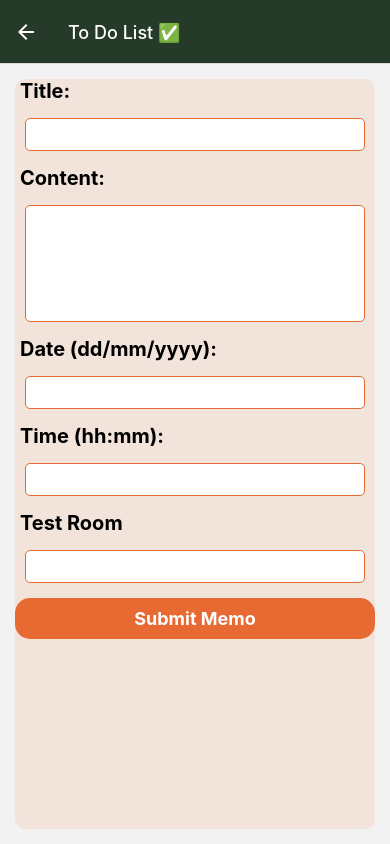
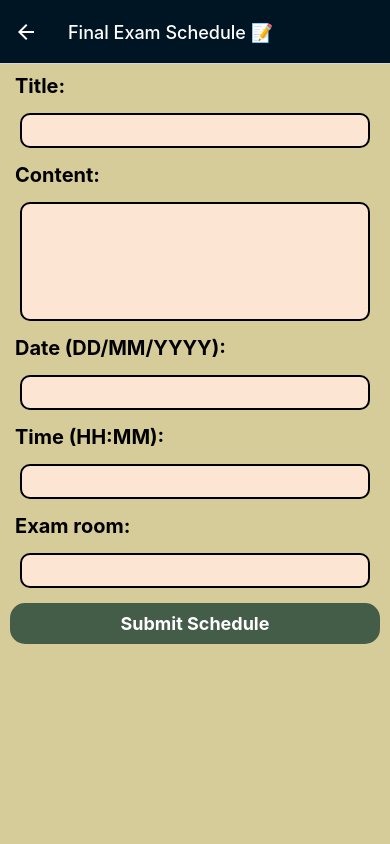
Before and after one commit to PONDRICK/MeMoStar, a React Native app: screen /Create in a window 390 px wide. Built offline with nearby package versions, Linux system fonts and the light colour scheme.

Commit message:
commit 5

```diff
--- a/App.js
+++ b/App.js
@@ -16,8 +16,8 @@ export default function App() {
             <NavigationContainer>
                 <Stack.Navigator
                     screenOptions={{
-                        headerTitle: "To Do List ✅",
-                        headerStyle: { backgroundColor: "#263A29" },
+                        headerTitle: "Final Exam Schedule 📝",
+                        headerStyle: { backgroundColor: "#001524" },
                         headerTintColor: "#fff",
                     }}
                 >
--- a/src/components/MemoForm.js
+++ b/src/components/MemoForm.js
@@ -6,7 +6,7 @@ const MemoForm = ({ onSubmit, initValues }) => {
     const [content, setContent] = useState(initValues.content);
     const [date, setDate] = useState(initValues.date);
     const [time, setTime] = useState(initValues.time);
-    const [room, setRoom] = useState(initValues.room)
+    const [room, setRoom] = useState(initValues.room);
 
     const isDateValid = /^([0-2][0-9]|3[0-1])\/(0[1-9]|1[0-2])\/\d{4}$/.test(date);
     const isTimeValid = /^([01][0-9]|2[0-3]):[0-5][0-9]$/.test(time);
@@ -16,7 +16,7 @@ const MemoForm = ({ onSubmit, initValues }) => {
 
     if (isDateValid) {
         const [day, month, year] = date.split('/').map(Number);
-        dateObj = new Date(year, month - 1, day); // Month is 0-indexed
+        dateObj = new Date(year, month - 1, day);
     }
 
     if (isTimeValid) {
@@ -40,54 +40,53 @@ const MemoForm = ({ onSubmit, initValues }) => {
                 value={content}
                 onChangeText={(text) => setContent(text)}
             />
-            <Text style={styles.label}>Date (dd/mm/yyyy):</Text>
+            <Text style={styles.label}>Date (DD/MM/YYYY):</Text>
             <TextInput
                 style={styles.input}
                 value={date}
                 onChangeText={(text) => setDate(text)}
             />
             {isDateValid || date === "" ? null : (
-                <Text style={styles.errorText}>Invalid date format (dd/mm/yyyy)</Text>
+                <Text style={styles.errorText}>Invalid date format (DD/MM/YYYY)</Text>
             )}
-            <Text style={styles.label}>Time (hh:mm):</Text>
+            <Text style={styles.label}>Time (HH:MM):</Text>
             <TextInput
                 style={styles.input}
                 value={time}
                 onChangeText={(text) => setTime(text)}
             />
             {isTimeValid || time === "" ? null : (
-                <Text style={styles.errorText}>Invalid time format (hh:mm)</Text>
+                <Text style={styles.errorText}>Invalid time format (HH:MM)</Text>
             )}
-            <Text style={styles.label}>Test Room</Text>
+            <Text style={styles.label}>Exam room:</Text>
             <TextInput
                 style={styles.input}
                 value={room}
                 onChangeText={(text) => setRoom(text)}
             />
             <TouchableOpacity
-                style={[styles.button, { backgroundColor: '#E86A33' }]}
+                style={[styles.button, { backgroundColor: '#445D48' }]}
                 onPress={() => {
                     if (isDateValid && isTimeValid) {
-                        onSubmit(title, content, date, time,room);
+                        onSubmit(title, content, date, time, room);
                     }
                 }}
             >
-                <Text style={styles.buttonText}>Submit Memo</Text>
+                <Text style={styles.buttonText}>Submit Schedule</Text>
             </TouchableOpacity>
         </View>
     );
 };
 
 MemoForm.defaultProps = {
-    initValues: { title: "", content: "", date: "", time: "" ,room:""},
+    initValues: { title: "", content: "", date: "", time: "", room: "" },
 };
 
 const styles = StyleSheet.create({
     container: {
         flex: 1,
-        margin: 15,
-        backgroundColor: '#F2E3DB',
-        borderRadius: 10
+        backgroundColor: '#D6CC99',
+        padding: 10,
     },
     label: {
         fontSize: 20,
@@ -97,23 +96,23 @@ const styles = StyleSheet.create({
     },
     input: {
         fontSize: 18,
-        borderWidth: 1,
-        borderColor: "#E86A33",
-        borderRadius: 5,
+        borderWidth: 2,
+        borderColor: "#000",
+        borderRadius: 10,
         padding: 5,
         paddingLeft: 10,
         margin: 10,
         marginBottom: 15,
-        backgroundColor: "#fff"
+        backgroundColor: "#FDE5D4"
     },
     multiline: {
-        minHeight: 100, // Set a minimum height for multiline input
+        minHeight: 100,
     },
     button: {
         borderRadius: 15,
         padding: 10,
         alignItems: 'center',
-        backgroundColor: '#E86A33',
+        backgroundColor: '#445D48',
     },
     buttonText: {
         color: '#fff',
--- a/src/context/BlogContext.js
+++ b/src/context/BlogContext.js
@@ -26,18 +26,18 @@ const memoReducer = (state, action) => {
 };
 
 const addMemo = (dispatch) => {
-    return (title, content, date,time,room) => { // Add date parameter
-        dispatch({ type: "add-memo", payload: { title, content, date ,time,room} }); // Pass date to payload
+    return (title, content, date,time,room) => {
+        dispatch({ type: "add-memo", payload: { title, content, date ,time,room} });
     };
 };
 const delMemo = dispatch => {
     return (id) => dispatch({ type: 'del-memo', payload: id });
 };
 const editMemo = dispatch => {
-    return (id, title, content) => dispatch({ type: 'edit-memo', payload: { id, title, content } });
+    return (id, title, content,date,time,room) => dispatch({ type: 'edit-memo', payload: { id, title, content, date, time, room } });
 };
 export const { Context, Provider } = createDataContext(
     memoReducer,
     { addMemo, delMemo, editMemo },
-    [{ title: 'Title000', content: 'Content000' }]
+    [{ id: '00001', title: 'Mobile Application', content: 'Final exam', date: '28/10/2023', time: '13:00', room: 'SC-330' }]
 );
--- a/src/screens/CreateScreen.js
+++ b/src/screens/CreateScreen.js
@@ -7,8 +7,8 @@ const CreateScreen = ({ navigation }) => {
     const { addMemo } = useContext(Context);
     return (
         <MemoForm
-            onSubmit={(title, content, date,time,room) => {
-                addMemo(title, content, date,time,room); // Passed date to addMemo
+            onSubmit={(title, content, date, time, room) => {
+                addMemo(title, content, date, time, room);
                 navigation.navigate("Index");
             }}
         />
--- a/src/screens/EditScreen.js
+++ b/src/screens/EditScreen.js
@@ -2,21 +2,18 @@ import React, { useContext } from "react";
 import { View, Text, StyleSheet } from "react-native";
 import { Context } from "../context/BlogContext";
 import MemoForm from "../components/MemoForm";
-const EditScreen = ({ route,navigation }) => {
-    const { state,editMemo } = useContext(Context);
+const EditScreen = ({ route, navigation }) => {
+    const { state, editMemo } = useContext(Context);
     const id = route.params.id;
+    const memo = state.find((memo) => memo.id === id);
 
-    const memo = state.find((memo)=>memo.id===id);
-    //console.log(memo);
     return (
         <View style={styles.container}>
-            <Text>{id}</Text>
-            <MemoForm initValues = {{title:memo.title,content:memo.content}}
-            onSubmit={(title,content)=>{
-                editMemo(id,title,content)
-                //navigation.navigate("Index");
-                navigation.pop();
-            }}
+            <MemoForm initValues={{ title: memo.title, content: memo.content, date: memo.date, time: memo.time, room: memo.room }}
+                onSubmit={(title, content, date, time, room) => {
+                    editMemo(id, title, content, date, time, room)
+                    navigation.pop();
+                }}
             />
         </View>
     );
@@ -25,7 +22,6 @@ const EditScreen = ({ route,navigation }) => {
 const styles = StyleSheet.create({
     container: {
         flex: 1,
-        padding: 15,
     },
     title: {
         fontSize: 20,
--- a/src/screens/IndexScreen.js
+++ b/src/screens/IndexScreen.js
@@ -23,11 +23,11 @@ const IndexScreen = ({ navigation }) => {
         const dateA = formatDate(a.date, a.time);
         const dateB = formatDate(b.date, b.time);
         return dateA - dateB;
-      });
+    });
     const confirmDelete = (id) => {
         return Alert.alert(
             "Delete?",
-            "Confirm",
+            "Are you sure you want to delete?",
             [
                 {
                     text: 'Cancel',
@@ -51,20 +51,18 @@ const IndexScreen = ({ navigation }) => {
         }
     }
     const deleteAllMemos = () => {
-        // Show confirmation dialog
         Alert.alert(
-            "Delete All Memos",
-            "Are you sure you want to delete all memos?",
+            "Delete All Final Exam Schedules?",
+            "Are you sure you want to delete all final exam schedules?",
             [
                 {
                     text: 'Cancel',
-                    onPress: () => console.log('Cancel to delete all memos'),
+                    onPress: () => console.log('Cancel to delete all final exam schedules'),
                     style: 'cancel'
                 },
                 {
                     text: 'Delete',
                     onPress: () => {
-                        // Delete all memos
                         state.forEach((memo) => {
                             delMemo(memo.id);
                         });
@@ -77,20 +75,20 @@ const IndexScreen = ({ navigation }) => {
 
     return (
         <View style={styles.container}>
-            <TouchableOpacity // Change to TouchableOpacity for better styling
-                style={[styles.button, { backgroundColor: '#E86A33' }]} // Set button style and color
+            <TouchableOpacity
+                style={[styles.button, { backgroundColor: '#445D48' }]}
                 onPress={() => {
                     navigation.navigate("StarredMemos", { starredMemos });
                 }}
             >
-                <Text style={styles.buttonText}>Show Favorite</Text>
+                <Text style={styles.buttonText}>Show Final Exam Completed</Text>
             </TouchableOpacity>
 
-           <TouchableOpacity // Change to TouchableOpacity for better styling
-                style={[styles.button, { backgroundColor: '#E86A33' }]} // Set button style and color
+            <TouchableOpacity
+                style={[styles.button, { backgroundColor: '#445D48' }]}
                 onPress={deleteAllMemos}
             >
-                <Text style={styles.buttonText}>Delete All Memos</Text>
+                <Text style={styles.buttonText}>Delete All Final Exam Schedules</Text>
             </TouchableOpacity>
             <FlatList
                 data={sortedMemos}
@@ -102,7 +100,6 @@ const IndexScreen = ({ navigation }) => {
                         >
                             <View style={styles.row}>
                                 <TouchableOpacity onPress={() => toggleStar(item.id)}>
-                                    {/* Use conditional rendering to toggle between star icons */}
                                     {starredMemos.includes(item.id) ?
                                         <AntDesign name="star" size={24} color="black" /> :
                                         <AntDesign name="staro" size={24} color="black" />
@@ -126,14 +123,14 @@ const IndexScreen = ({ navigation }) => {
 const styles = StyleSheet.create({
     container: {
         flex: 1,
-        backgroundColor: "#F2E3DB",
+        backgroundColor: "#D6CC99",
         paddingHorizontal: 15,
         paddingTop: 10,
     },
     row: {
         flexDirection: "row",
         justifyContent: "space-between",
-        backgroundColor: "#F2E3DB",
+        backgroundColor: "#FDE5D4",
         margin: 15,
         paddingVertical: 10,
         paddingHorizontal: 15,
@@ -141,7 +138,8 @@ const styles = StyleSheet.create({
         alignItems: 'center',
         borderRadius: 10,
         borderWidth: 2,
-        borderColor: "#E86A33",
+        borderColor: "#000",
+
     },
     title: {
         fontSize: 18,
--- a/src/screens/ShowScreen.js
+++ b/src/screens/ShowScreen.js
@@ -10,7 +10,7 @@ const ShowScreen = ({ route }) => {
 
     return (
         <View style={styles.container}>
-            <Text style={styles.header}>Memo Details</Text>
+            <Text style={styles.header}>Final Exam Details:</Text>
             <View style={styles.memoContainer}>
                 <Text style={styles.title}>{memo.title}</Text>
                 <Text style={styles.content}>{memo.content}</Text>
@@ -26,7 +26,7 @@ const styles = StyleSheet.create({
     container: {
         flex: 1,
         padding: 15,
-        backgroundColor: "#F2E3DB",
+        backgroundColor: "#D6CC99",
     },
     header: {
         fontSize: 24,
@@ -34,18 +34,11 @@ const styles = StyleSheet.create({
         marginBottom: 10,
     },
     memoContainer: {
-        backgroundColor: "#fff",
+        backgroundColor: "#FDE5D4",
         borderRadius: 10,
+        borderWidth: 2,
         padding: 15,
         marginBottom: 10,
-        shadowColor: "#000",
-        shadowOffset: {
-            width: 0,
-            height: 2,
-        },
-        shadowOpacity: 0.25,
-        shadowRadius: 3.84,
-        elevation: 5,
     },
     memoHeader: {
         alignItems: "flex-end",
@@ -54,6 +47,7 @@ const styles = StyleSheet.create({
     title: {
         fontSize: 20,
         fontWeight: "bold",
+        fontStyle: "italic",
         marginBottom: 10,
     },
     content: {
--- a/src/screens/StarredMemosScreen.js
+++ b/src/screens/StarredMemosScreen.js
@@ -1,6 +1,5 @@
 import React, { useContext } from "react";
 import { View, Text, FlatList, TouchableOpacity, StyleSheet } from "react-native";
-
 import { Context } from "../context/BlogContext";
 
 const StarredMemosScreen = ({ navigation, route }) => {
@@ -12,6 +11,7 @@ const StarredMemosScreen = ({ navigation, route }) => {
 
     return (
         <View style={styles.container}>
+            <Text style={styles.header}>Final Exam Completed:</Text>
             <FlatList
                 data={starredMemosData}
                 keyExtractor={(memo) => memo.title}
@@ -36,18 +36,24 @@ const StarredMemosScreen = ({ navigation, route }) => {
 const styles = StyleSheet.create({
     container: {
         flex: 1,
-        backgroundColor: "#F2E3DB",
+        backgroundColor: "#D6CC99",
+        padding: 15
+    },
+    header: {
+        fontSize: 24,
+        fontWeight: "bold",
+        marginBottom: 10,
     },
     row: {
         flexDirection: "row",
         justifyContent: "space-between",
-        backgroundColor: "#F2E3DB",
-        margin: 15,
+        backgroundColor: "#FDE5D4",
+        margin: 10,
         paddingVertical: 10,
         paddingHorizontal: 15,
         borderRadius: 10,
         borderWidth: 2,
-        borderColor: "#E86A33",
+        borderColor: "#000",
     },
     title: {
         fontSize: 18,
```
